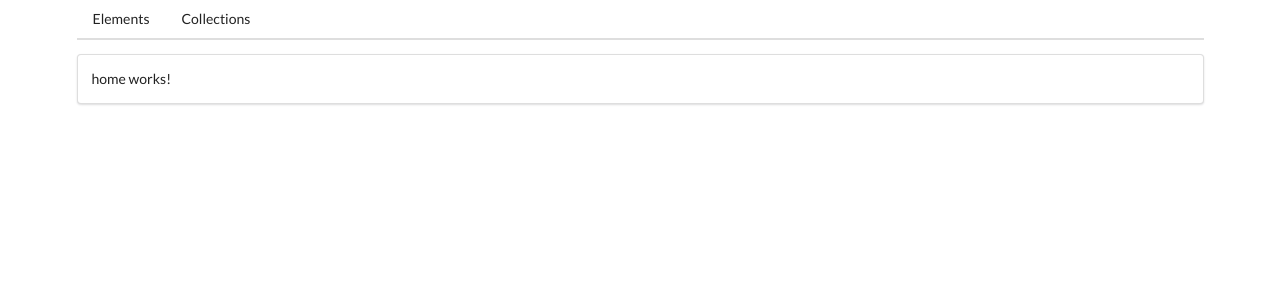
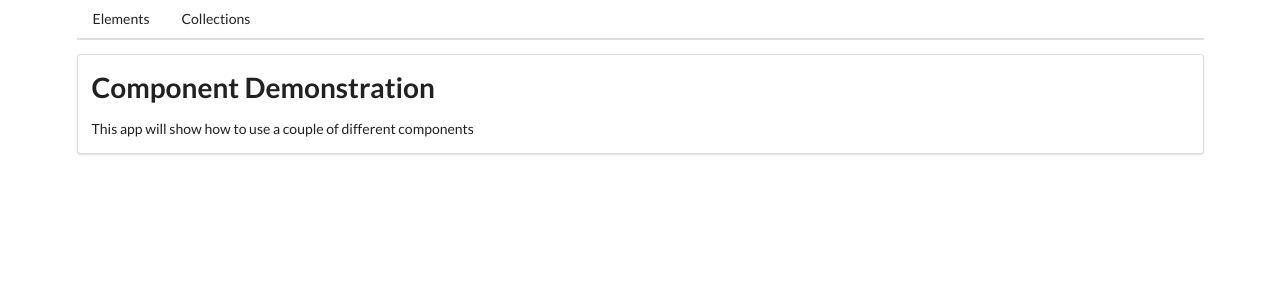
Before and after one commit to man-kaushik/Diff-Mods, an Angular app: page / in a window 1280 px wide. Shown: the top 300 px of the page. Built offline with nearby package versions, Linux system fonts and the light colour scheme.

Commit message:
Added Content inside Home and NotFound Template

```diff
--- a/src/app/app.component.ts
+++ b/src/app/app.component.ts
@@ -4,11 +4,13 @@ import { ElementsHomeComponent } from './elements/elements-home/elements-home.co
 import { CollectionsHomeComponent } from "./collections/collections-home/collections-home.component";
 import { ModsHomeComponent } from "./mods/mods-home/mods-home.component";
 import { ViewsHomeComponent } from "./views/views-home/views-home.component";
+import { HomeComponent } from './home/home.component';
+import { NotFoundComponent } from './not-found/not-found.component';
 
 @Component({
   selector: 'app-root',
   standalone: true,
-  imports: [RouterOutlet, ElementsHomeComponent, CollectionsHomeComponent, ModsHomeComponent, ViewsHomeComponent, RouterLink, RouterLinkActive],
+  imports: [RouterOutlet, ElementsHomeComponent, CollectionsHomeComponent, ModsHomeComponent, ViewsHomeComponent, RouterLink, RouterLinkActive,HomeComponent,NotFoundComponent],
   templateUrl: './app.component.html',
   styleUrl: './app.component.css'
 })
--- a/src/app/home/home.component.html
+++ b/src/app/home/home.component.html
@@ -1 +1,5 @@
-<p>home works!</p>
+<h1>Component Demonstration</h1>
+
+<p>
+    This app will show how to use a couple of different components
+</p>
--- a/src/app/not-found/not-found.component.html
+++ b/src/app/not-found/not-found.component.html
@@ -1 +1 @@
-<p>not-found works!</p>
+<h3>Oops..... Page Not Found!</h3>
```
